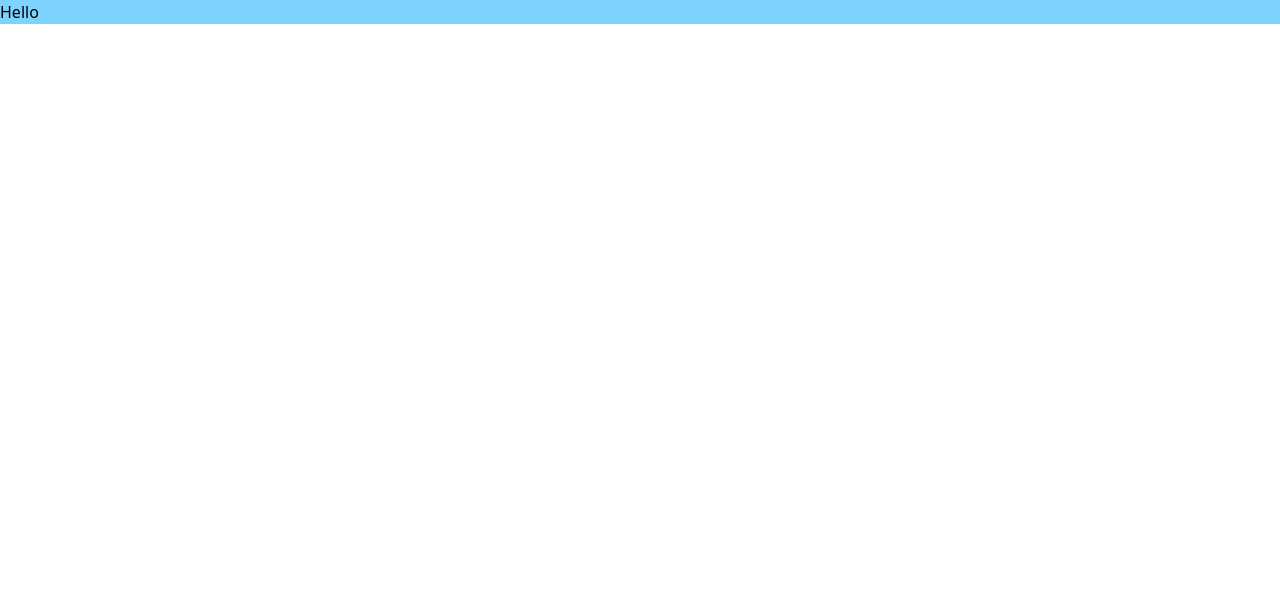
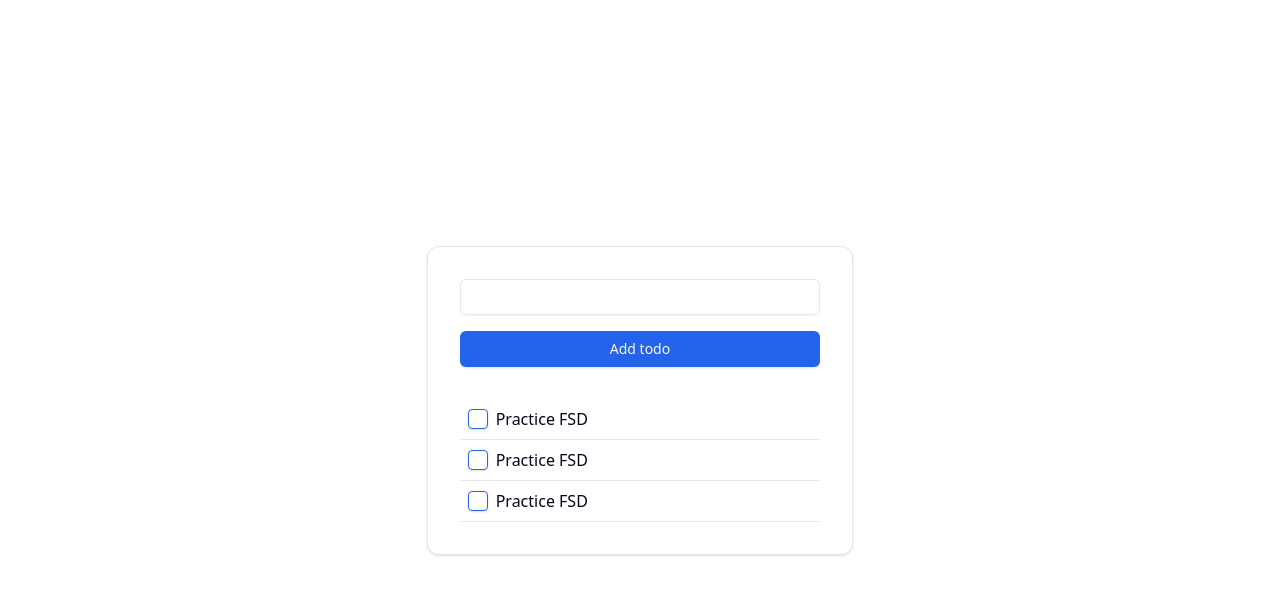
Before and after one commit to sfgardev/mindbox, a React (Vite) app: page / in a window 1280 px wide. Shown: the top 594 px of the page. Built offline with nearby package versions, Linux system fonts and the light colour scheme.

Commit message:
feat: add todos widget and connect features

```diff
--- a/src/app/App.tsx
+++ b/src/app/App.tsx
@@ -1,8 +1,10 @@
+import { Todos } from '@/widgets/todos'
+
 function App() {
   return (
-    <>
-      <h1 className='bg-sky-300'>Hello</h1>
-    </>
+    <div className="h-dvh content-center">
+      <Todos />
+    </div>
   )
 }
 
--- /dev/null
+++ b/src/entities/todo/model/index.ts
@@ -0,0 +1 @@
+export type { TodoModel } from './todo-model.ts'
--- /dev/null
+++ b/src/entities/todo/model/todo-model.ts
@@ -0,0 +1,5 @@
+export type TodoModel = {
+  id: string
+  title: string
+  isCompleted: boolean
+}
--- /dev/null
+++ b/src/features/todo-list/index.ts
@@ -0,0 +1 @@
+export { TodoList } from './todo-list.tsx'
--- /dev/null
+++ b/src/features/todo-list/todo-item.tsx
@@ -0,0 +1,12 @@
+import { Checkbox } from '@/shared/ui/checkbox'
+
+type Props = {}
+
+export const TodoItem = (props: Props) => {
+  return (
+    <li className="flex items-center gap-2 border-b p-2">
+      <Checkbox className='size-5' /> <span>Practice FSD</span>
+    </li>
+
+  )
+}
--- /dev/null
+++ b/src/features/todo-list/todo-list.tsx
@@ -0,0 +1,16 @@
+import { TodoItem } from '@/features/todo-list/todo-item.tsx'
+import { TodoModel } from '@/entities/todo/model'
+
+type Props = {
+  todos: TodoModel[]
+}
+
+export const TodoList = (props: Props) => {
+  return (
+    <ul>
+      <TodoItem />
+      <TodoItem />
+      <TodoItem />
+    </ul>
+  )
+}
--- /dev/null
+++ b/src/widgets/todos/index.ts
@@ -0,0 +1 @@
+export { Todos } from './todos.tsx'
--- /dev/null
+++ b/src/widgets/todos/todos.tsx
@@ -0,0 +1,17 @@
+import { AddTodoForm } from '@/features/add-todo-form'
+import { TodoList } from '@/features/todo-list'
+import { useState } from 'react'
+import { TodoModel } from '@/entities/todo/model'
+
+type Props = {}
+
+export const Todos = (props: Props) => {
+  const [todos, setTodos] = useState<TodoModel[]>([])
+
+  return (
+    <div className="w-1/3 mx-auto p-8 flex flex-col gap-8 rounded-xl border bg-card text-card-foreground shadow">
+      <AddTodoForm />
+      <TodoList todos={todos} />
+    </div>
+  )
+}
```
